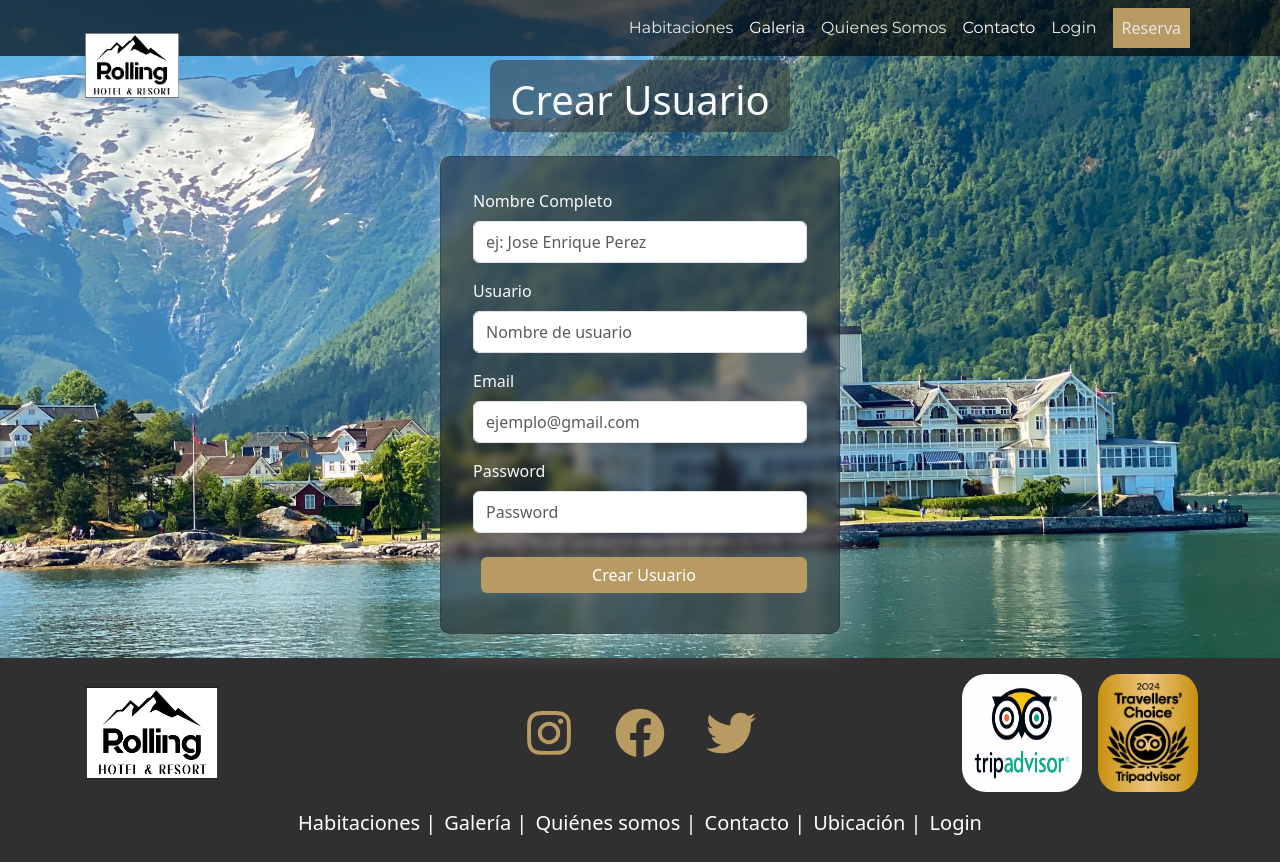
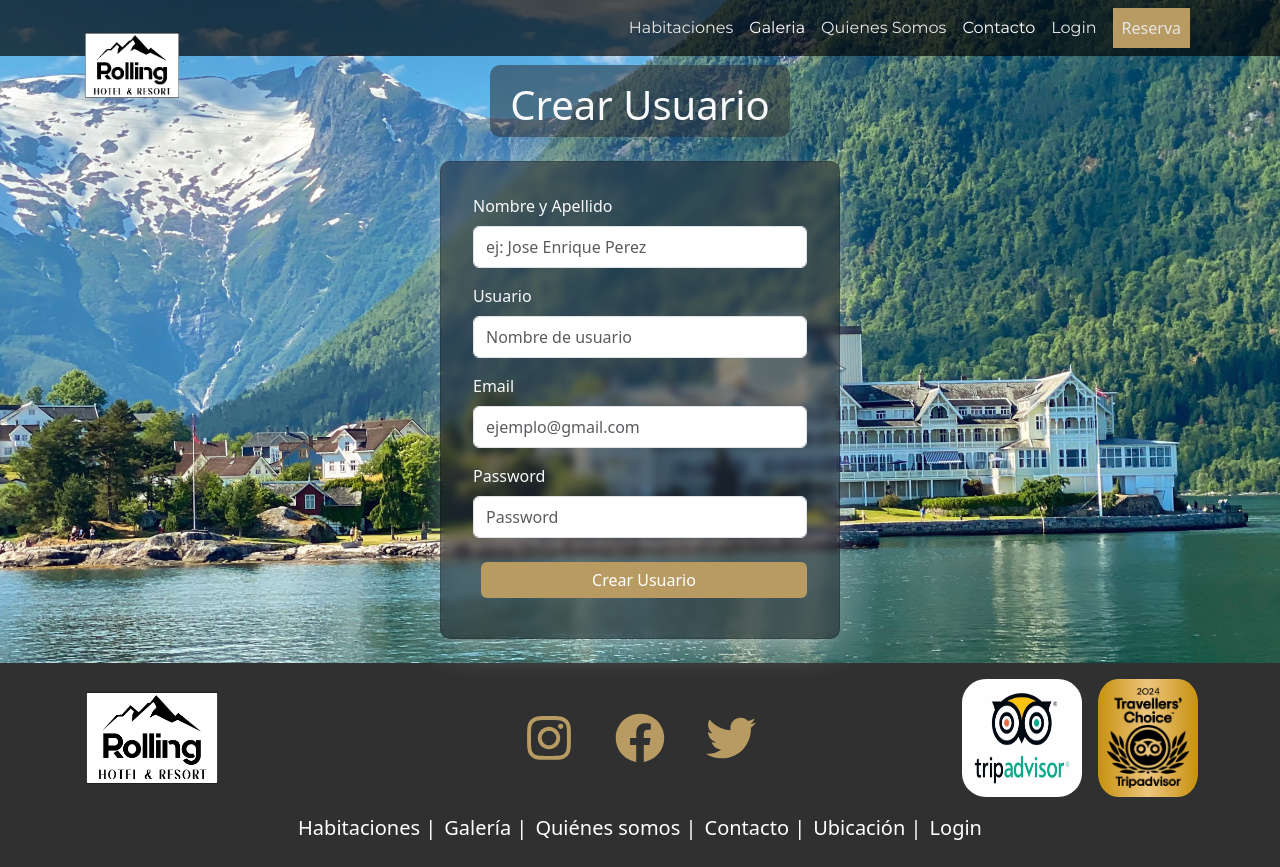
Before and after one commit to CosmeNicolas/ProyectoHotelFrontEnd, a React (Vite) app: page /CrearUsuario in a window 1280 px wide. Built offline with nearby package versions, Linux system fonts and the light colour scheme.

Commit message:
Cambios esteticos menores al formularioUsuario

```diff
--- a/src/Usuario.css
+++ b/src/Usuario.css
@@ -6,7 +6,7 @@
 }
 
 .titulo-usuario{
-    margin-top: 60px;
+    margin-top: 65px;
     background: rgba(44, 46, 52, 0.529);
    width: 300px;
    border-radius: 10px;
--- a/src/components/pages/usuario/FormularioUsuario.jsx
+++ b/src/components/pages/usuario/FormularioUsuario.jsx
@@ -21,7 +21,7 @@ const FormularioUsuario = () => {
                 className=" mb-3 text-light"
                 controlId="formNombreCompleto"
               >
-                <Form.Label>Nombre Completo</Form.Label>
+                <Form.Label>Nombre y Apellido</Form.Label>
                 <Form.Control
                   className="py-2"
                   type="text"
```
